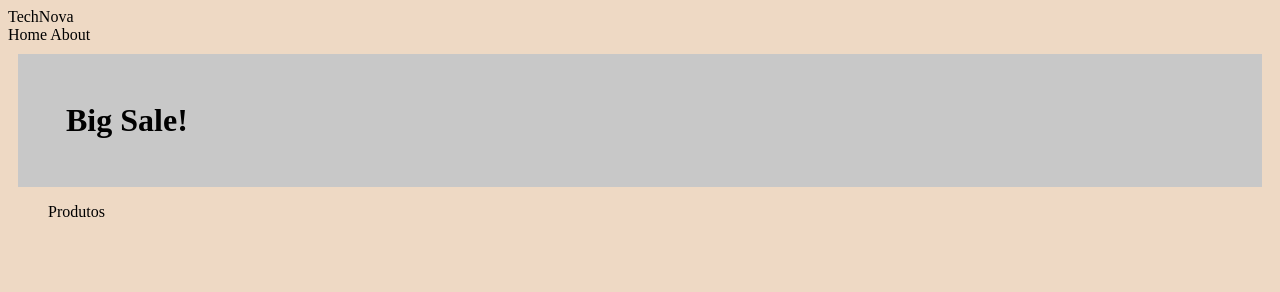
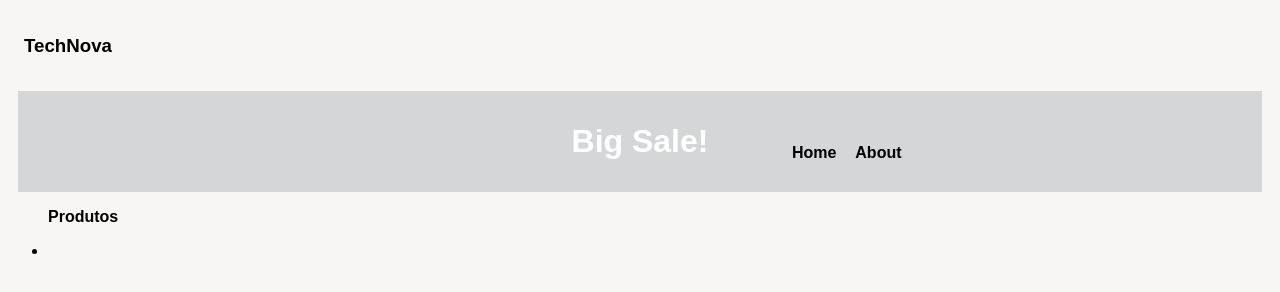
Before and after one commit to tbragatti/Teste2-LojaVirtual, a plain HTML site: page pages/index.html in a window 1280 px wide. Drawn offline with Linux system fonts and the light colour scheme.

Commit message:
:spark: feat: Nomes de classes mudados para melhor organização, alguns estilos aplicados

```diff
--- a/css/style.css
+++ b/css/style.css
@@ -1,28 +1,69 @@
 :root {
 
-    --fundo-principal:#eed9c4;
+    --fundo-principal:#f8f6f4;
     --fundo-produtos-principal:#FFFAF0;
 
-    }
+}
+
+*{
+    font-weight: bold;
+    font-family: Arial, Helvetica, sans-serif;
+
+}
 
 
 body{
+
     background-color: var(--fundo-principal);
 
     }
 
 
 .bigSale{
+
     display: flex;
-    background-color:#C8C8C8	 ;
-    padding: 3rem;
+    background-color:#d4d6d7;
+    padding: 2rem;
     margin: 10px;
-    align-content: center;
+    justify-content: center;
+    color: white;
+
+}
+
+.cabecalho{
+
+    display:flex;
+    margin: 1rem;
+
+
+}
+
+.cabecalho__titulo{
+
+
+}
+
+
+.cabecalho__direita{
+
+   padding-left: 60%;
+   padding-top: 10%;
+   position: absolute;
+   word-spacing: 15px;
 
 }
 
 .mostruario{
 
-    list-style-type: none;
 
-    }
+
+}
+
+.mostruario__titulo{
+    display: block;
+
+
+
+
+
+}
--- a/pages/index.html
+++ b/pages/index.html
@@ -8,12 +8,11 @@
 </head>
 <body>
     <header class="cabecalho">
-        TechNova
-        <div class="cabecalho__esquerda">
+        <h3 class= "cabecalho__titulo">TechNova</h3>
+        <nav class="cabecalho__direita">
             <a>Home</a>
-
             <a>About</a>
-        </div>
+        </nav>
     </header>
 
     <h1 class="bigSale">
@@ -21,7 +20,7 @@
     </h1>
 
     <ul class="mostruario">
-        <p>Produtos</p>
+        <p class=" mostruario__titulo">Produtos</p>
 
         <li class="mostruario__produto"></li>
 
```
